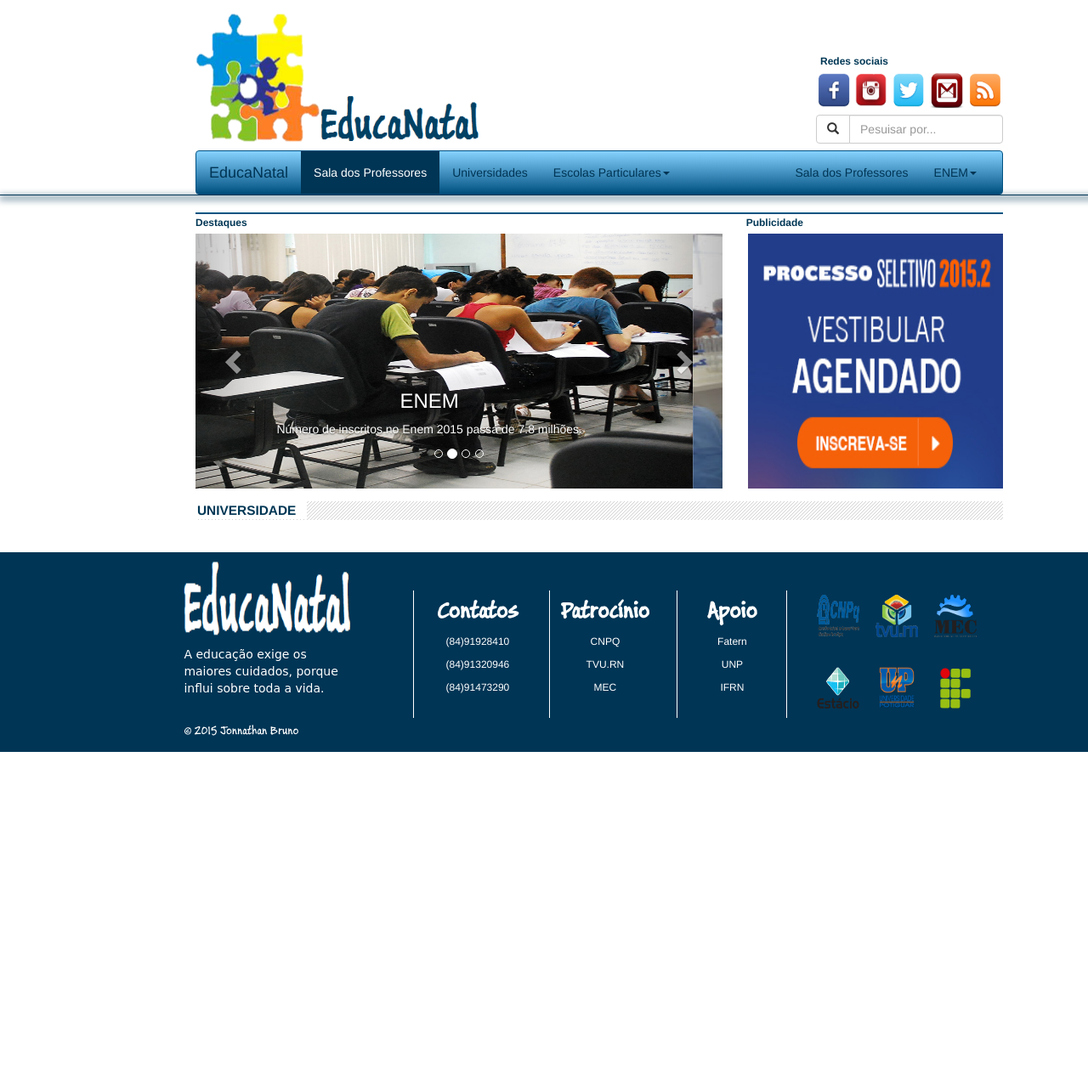
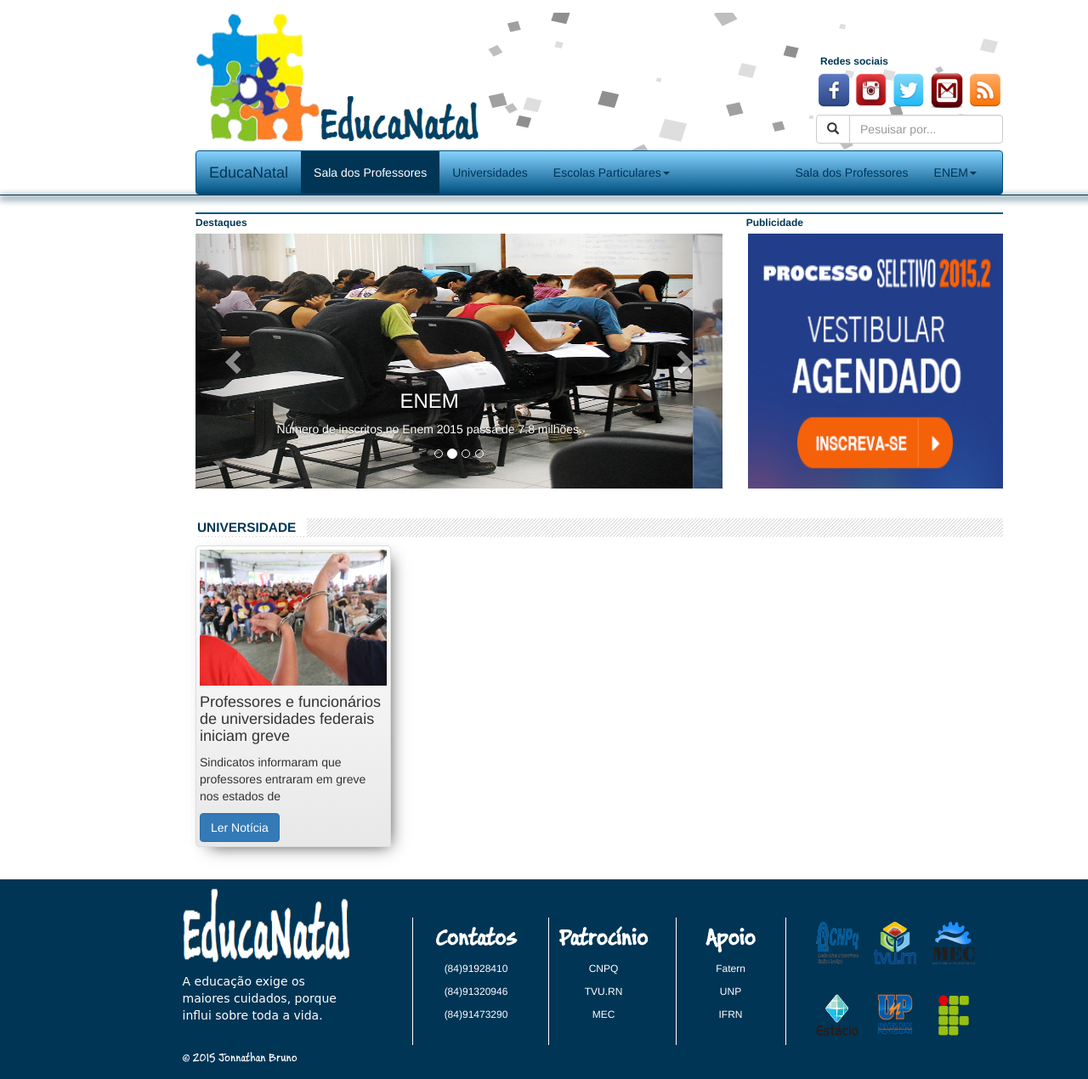
Before and after one commit to jonnathanBruno/EducaNatal, a plain HTML site: page index.html in a window 1280 px wide. Shown: the top 1270 px of the page at 85% size. Before the commit the page ends 885 px from the top, so only its background shows below. Drawn offline with Linux system fonts and the light colour scheme.

Commit message:
Conteudo-noticias

```diff
--- a/css/style.css
+++ b/css/style.css
@@ -40,6 +40,12 @@ p.sub-redes-sociais {
   font-size: 12px;
   color: #003755;
   font-weight: bold;
+}
+
+img.destaque{
+  margin-left: 344px;
+  position: absolute;
+  z-index: -22222;
 }
 
 /**/
@@ -128,7 +134,31 @@ p.p-publicidade {
 .universidade {
   width: 950px;
   height: auto;
-  margin-top: 15px;
+  margin-top: 35px;
+}
+
+.noticia1 {
+  width: 230px;
+  height: 355px;
+  padding: 4px;
+  background: linear-gradient(white, #E8E8E8);
+  border: 1px solid #ddd;
+  border-radius: 4px;
+  margin-bottom: 20px;
+  margin-top: 10px;
+  box-shadow: 7px 7px 19px -9px;
+}
+
+.col-sm-6.col-md-4.noticias2 {
+  position: absolute;
+  top: 641px;
+  left: 325px;
+}
+
+.col-sm-6.col-md-4.noticias3 {
+  position: absolute;
+  top: 641px;
+  left: 650px;
 }
 
 .zebrado{
@@ -153,7 +183,7 @@ background-image: url(../img/zebrado.png);
 
 footer {
   background-color: #003555;
-  width: 154.5%;
+  width: 151%;
   height: 235px;
   bottom: -8px;
   right: 0px;
--- a/index.html
+++ b/index.html
@@ -13,6 +13,7 @@
 	<body>
 		<div class="col-md-8 cabecalho">
 			<div class="logo-pesquisa">
+				<img class="destaque" src="img/quadrados.png" width="600px" height="200px">
 
 				<div class="logo"><!--logo-->
 					<img src="img/logo.png" alt="logo do site" title="Logo do EducaNatal" width="340px" height="160px">
@@ -146,7 +147,17 @@
 
 			<div class="universidade">
 				<div class="zebrado"><span class="tit-canais ensino-cor">Universidade</span></div>
-			</div>
+
+				<!-- primeira noticia de universidade -->
+				<div class="noticia1">
+					<img src="img/universidade1.png" width="220px" height="160px">
+					<h4 class="titulo-noticia">Professores e funcionários de universidades federais iniciam greve</h4>
+					<p class="noticia-detalhe">Sindicatos informaram que professores entraram em greve nos estados de</p>
+					<p><a href="http://g1.globo.com/educacao/noticia/2015/05/professores-e-funcionarios-de-universidades-federais-iniciam-greve28-05.html" class="btn btn-primary" role="button">Ler Notícia</a></p>
+				</div>
+
+
+
 		</div>
 
 			<footer>
```
Also changed, not shown: css/bootstrap.css, img/quadrados.png (added), img/universidade1.png (added).
